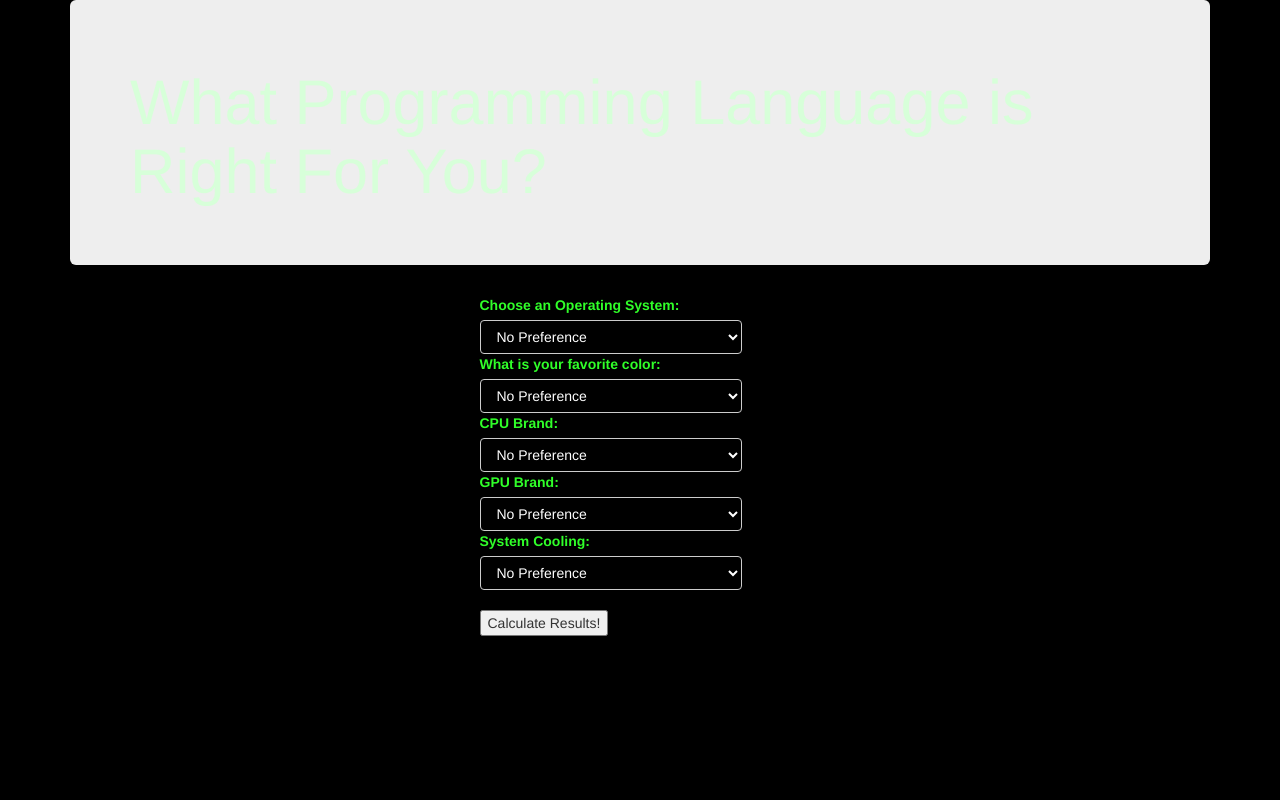
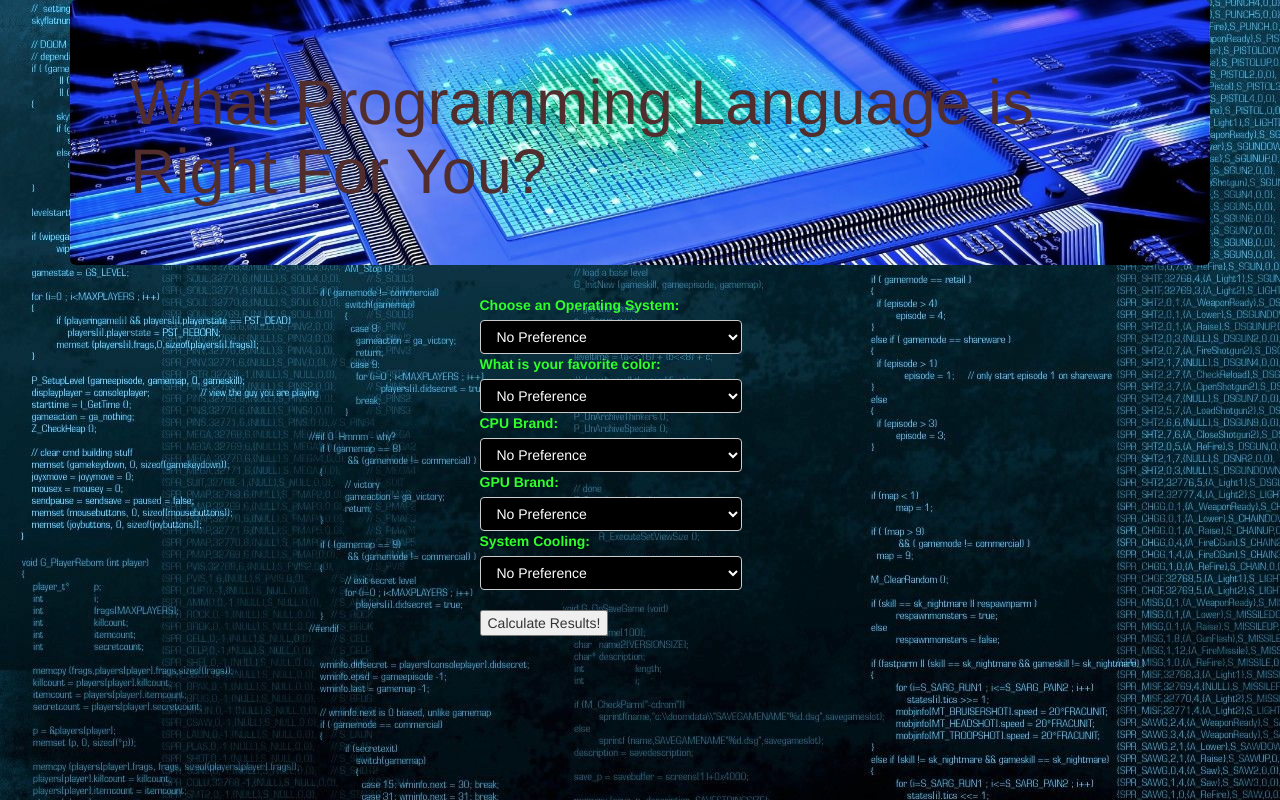
Before and after one commit to Pieharder/Programming-Language-Suggester, a plain HTML site: page index.html in a window 1280 px wide. Drawn offline with Linux system fonts and the light colour scheme.

Commit message:
Add background images. Adjust CSS styling.

```diff
--- a/css/styles.css
+++ b/css/styles.css
@@ -7,8 +7,9 @@
 }
 
 #jumbo-background {
-  background-image: url(../img/code.jpg);
+  background-image: url(../img/cpu.jpg);
   background-size: cover;
+  background-position: center;
   background-repeat: no-repeat;
 }
 
@@ -25,11 +26,13 @@ label {
   color: rgb(48, 255, 41);
 }
 body {
+  background-image: url(../img/background1.jpg);
+  background-repeat: no-repeat;
   background-color: black;
 }
 
 #jumbo-text {
-  color: rgb(215, 255, 217);
+  color: rgb(82, 45, 45);
 }
 
 #cSharp {
```
Also changed, not shown: index.html (+1 -2 lines), img/background.jpg (added), img/background1.jpg (added), img/background2.jpg (added), img/background3.jpg (added), img/cpu.jpg (added).
